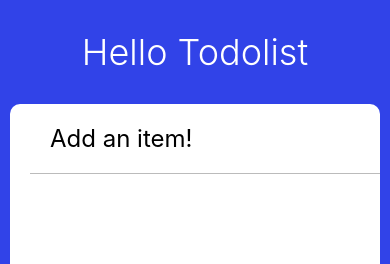
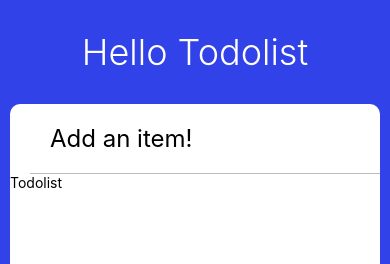
Before and after one commit to himitery/react_native-todos, a React Native app: screen / in a window 390 px wide. Shown: the top 264 px of the page. Built offline with nearby package versions, Linux system fonts and the light colour scheme.

Commit message:
React Native Tutorial: Scroll View 추가하기

```diff
--- a/App.js
+++ b/App.js
@@ -1,5 +1,12 @@
 import React from 'react';
-import {SafeAreaView, StyleSheet, Text, TextInput, View} from 'react-native';
+import {
+  SafeAreaView,
+  ScrollView,
+  StyleSheet,
+  Text,
+  TextInput,
+  View,
+} from 'react-native';
 
 const App = () => {
   return (
@@ -7,6 +14,9 @@
       <Text style={styles.appTitle}>Hello Todolist</Text>
       <View style={styles.card}>
         <TextInput style={styles.input} placeholder="Add an item!" />
+        <ScrollView>
+          <Text>Todolist</Text>
+        </ScrollView>
       </View>
     </SafeAreaView>
   );
```
